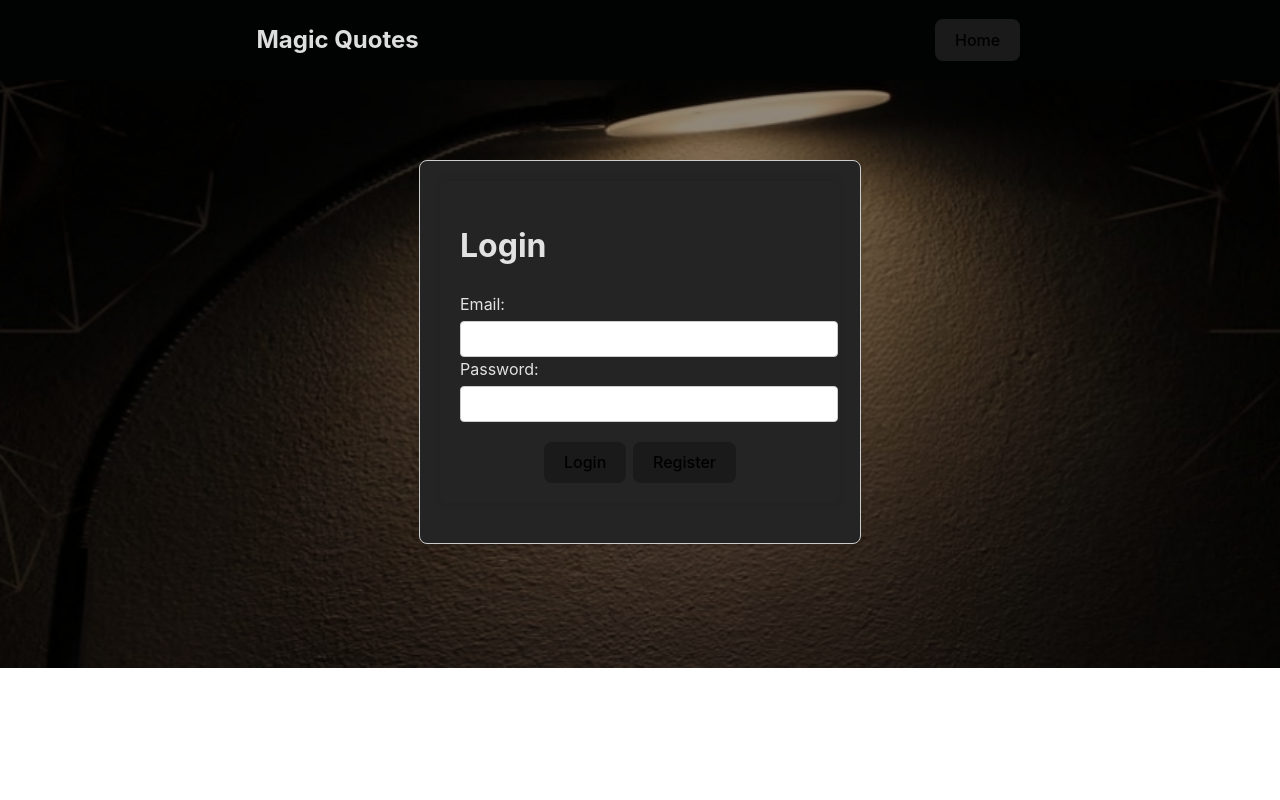
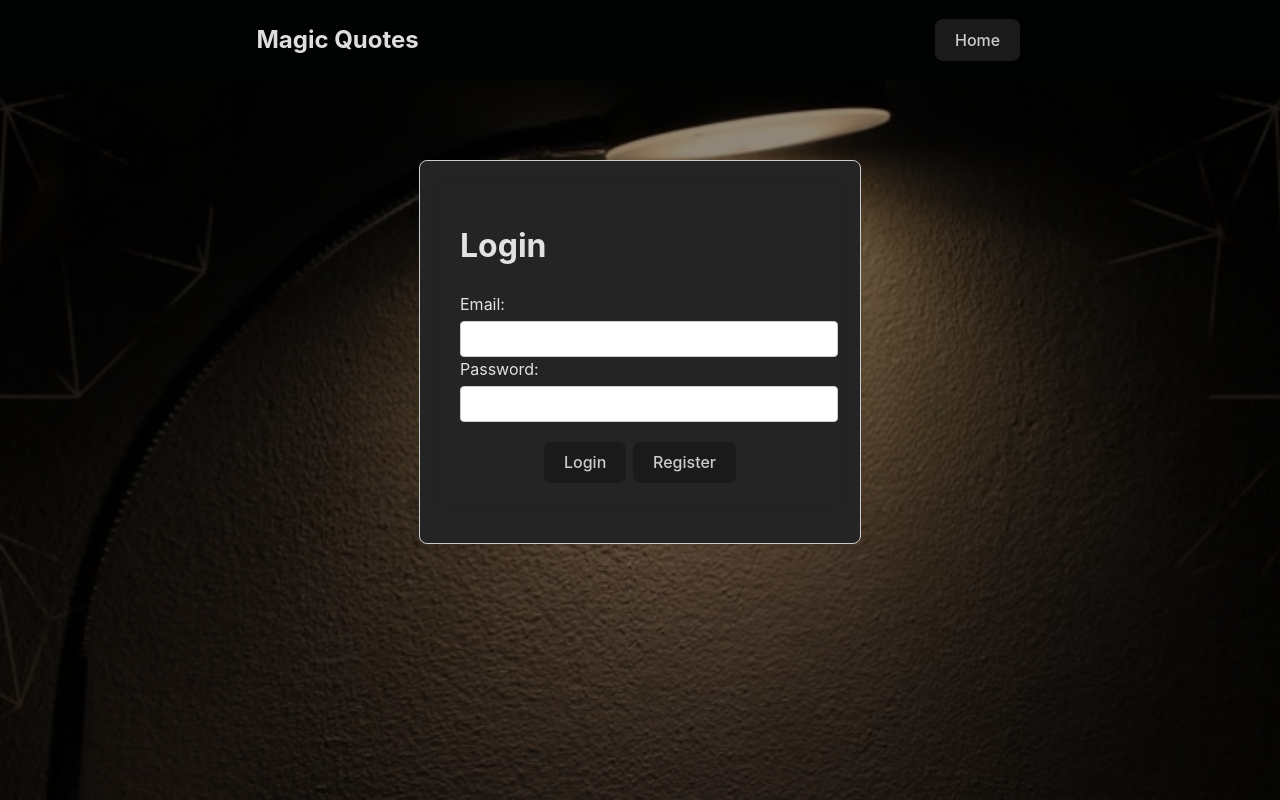
Before and after one commit to mtabba/magic_quote_login, a React (Vite) app: page /Login/SignIn in a window 1280 px wide. Built offline with nearby package versions, Linux system fonts and the light colour scheme.

Commit message:
background added to body

```diff
--- a/src/App.css
+++ b/src/App.css
@@ -6,8 +6,9 @@ body {
   line-height: 1.5;
   color-scheme: light dark;
   color: rgba(255, 255, 255, 0.87);
-  background-repeat: no-repeat;
-  background-size: cover;
+  height: fit-content;
+  background-size: 100vw 100vh;
+  background-repeat: repeat;
   background-image: url('./assets/background.png');
 }
 ::-webkit-scrollbar {
@@ -26,6 +27,7 @@ button {
   background-color: #1a1a1a;
   cursor: pointer;
   transition: border-color 0.25s;
+  color: #ccc;
 }
 button:hover {
   border-color: #646cff;
@@ -39,7 +41,6 @@ button:focus-visible {
   display: flex;
   justify-content: space-around;
   align-items: center;
-  /* width:100vw; */
   height: 5rem;
   background-color: #010202;
   color:rgba(255, 255, 255, 0.87);
@@ -111,10 +112,10 @@ button:focus-visible {
 .mainContainer {
   display: flex;
   flex-wrap: wrap;
-  height: 70vh;
   justify-content: space-evenly;
   margin: 2rem;
   align-items: center;
+
 }
 
 .magicQuoteContainer{
```
